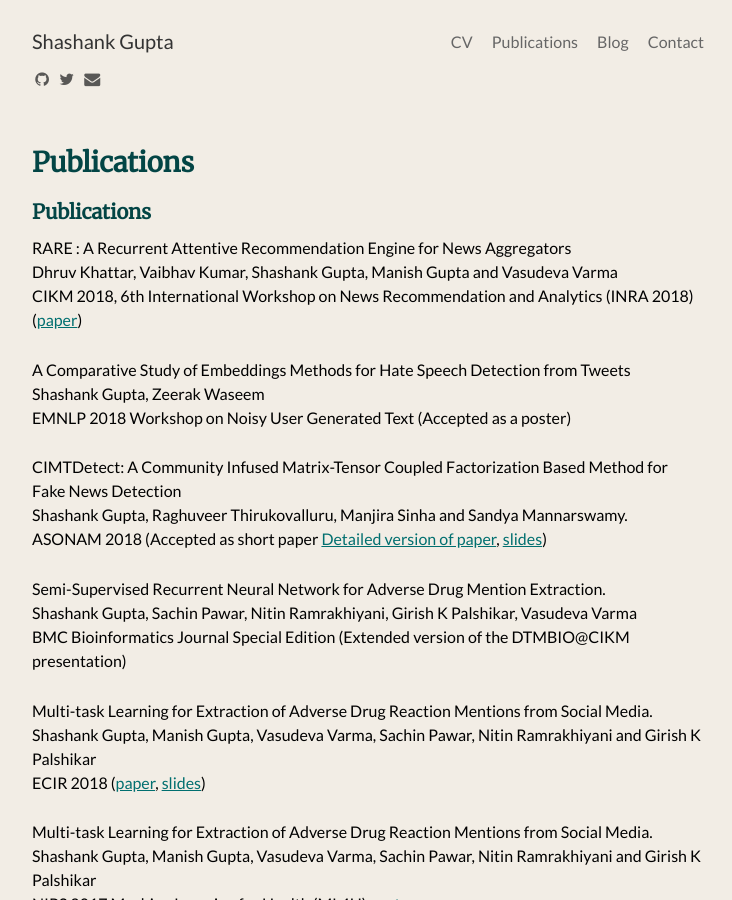
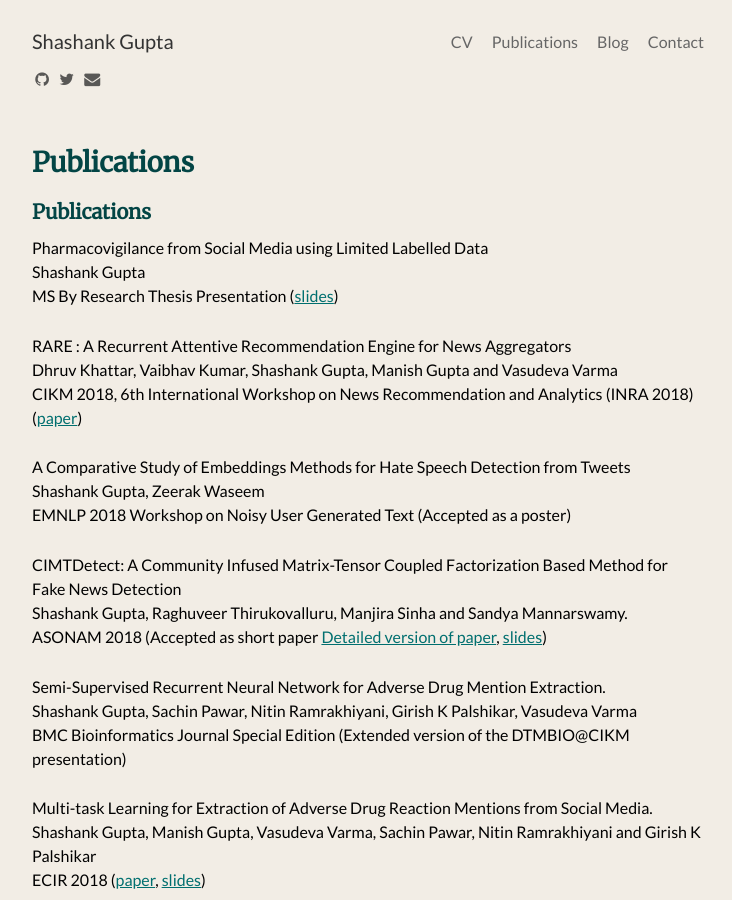
Before and after one commit to shashankg7/shashankg7.github.io, a Jekyll site: the page built from publications.md, in a window 1280 px wide and 900 px high. Shown: the whole window, without its empty margins (272-1004 px from the left). Built offline with Jekyll 4.4.1, drawn with Linux system fonts in a browser that asks for light colours; nearby versions of some CDN libraries; our own code applies the rules of GitHub Pages for plain Markdown files.

Commit message:
Update publications.md

```diff
--- a/publications.md
+++ b/publications.md
@@ -4,6 +4,11 @@
 ---
 
 ### Publications
+
+Pharmacovigilance from Social Media using Limited Labelled Data <br>
+Shashank Gupta <br>
+MS By Research Thesis Presentation ([slides](https://docs.google.com/presentation/d/1AKmJHZq322eLeJgI0mvvMKQBG1kluLK0KKuMY5eiykc/edit#slide=id.p))
+
 
 RARE : A Recurrent Attentive Recommendation Engine for News Aggregators <br>
 Dhruv Khattar, Vaibhav Kumar, Shashank Gupta, Manish Gupta and Vasudeva Varma <br>
```
